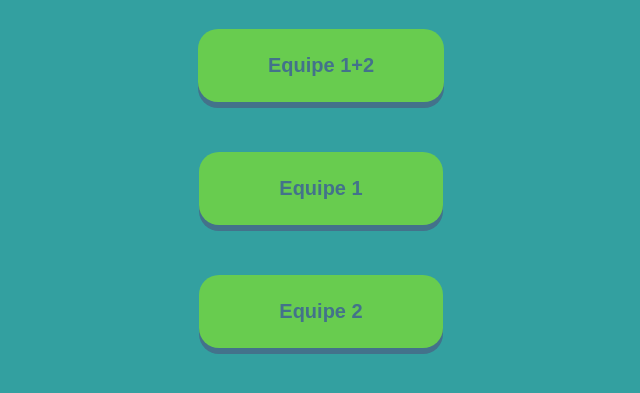
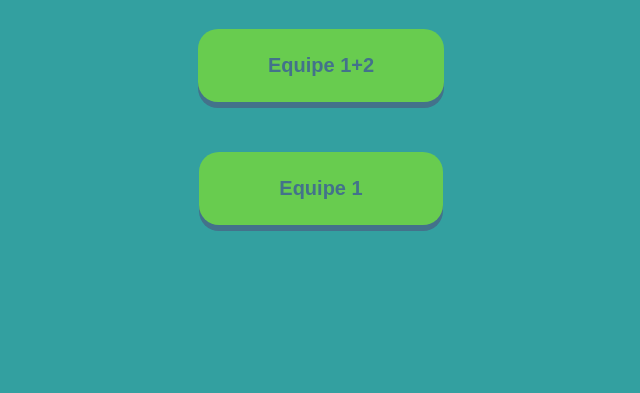
Before and after one commit to scanbasketng/scanu18, a plain HTML site: page index.html in a window 1280 px wide. Shown: the part 145-538 px from the top of the page, without its empty margins (319-959 px from the left). Drawn offline with Linux system fonts and the light colour scheme.

Commit message:
Update index.html

```diff
--- a/index.html
+++ b/index.html
@@ -88,8 +88,7 @@ h2 {
     <button class="bt" type="button" onclick="window.location.href='https://scanbasketng.github.io/statscenters/'">Equipe 1+2</button>
     <!-- Équipe 1 -->
     <button class="btn" type="button" onclick="window.location.href='https://scanbasketng.github.io/statscenter/'">Equipe 1</button>
-    <!-- Équipe 2 -->
-    <button class="btn" type="button" onclick="window.location.href='https://scanbasketng.github.io/statscenter2/'">Equipe 2</button>
+
 </div>
 </body>
 </html>
```
